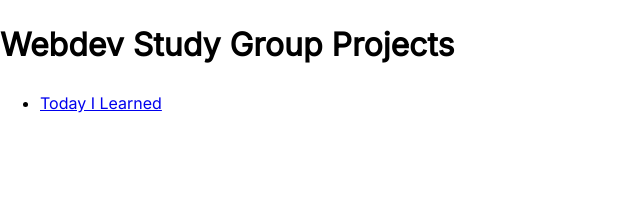
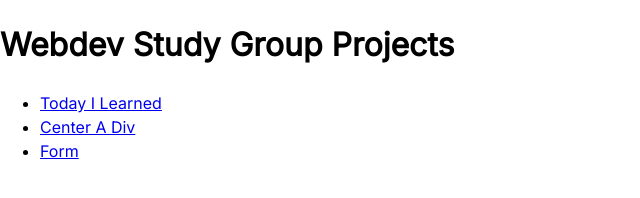
Before and after one commit to giuxtaposition/webdev-study-group, a plain HTML site: page index.html in a window 1280 px wide. Shown: the whole page, without its empty margins (0-640 px from the left). Drawn offline with Linux system fonts and the light colour scheme; files that its build step writes are made by us from their sources.

Commit message:
updated homepage

```diff
--- a/index.html
+++ b/index.html
@@ -17,6 +17,8 @@
     <main>
         <ul>
             <li><a href="/today-i-learned/index.html">Today I Learned</a></li>
+            <li><a href="/center-div">Center A Div</a></li>
+            <li><a href="/form">Form</a></li>
         </ul>
     </main>
 </body>
```
